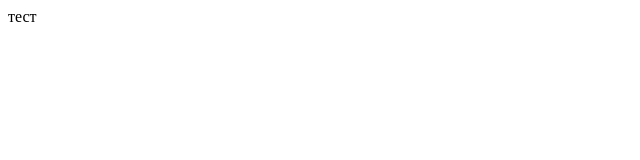
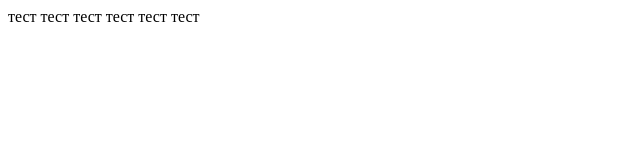
Before and after one commit to PR0LAPSE/PR0LAPSE.github.io, a plain HTML site: page civitai/index.html in a window 1280 px wide. Shown: the whole page, without its empty margins (0-640 px from the left). Drawn offline with Linux system fonts and the light colour scheme.

```diff
--- a/civitai/index.html
+++ b/civitai/index.html
@@ -7,7 +7,9 @@
 <body>
 
 
-тест
+тест  тест
+тест  тест
+тест  тест
 
 </body>
 </html>
```
